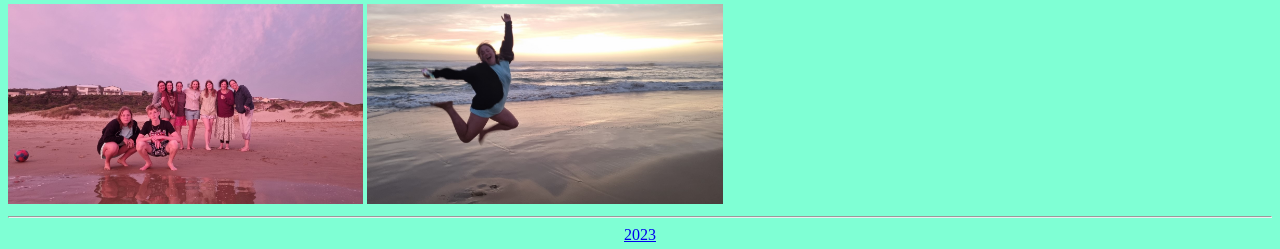
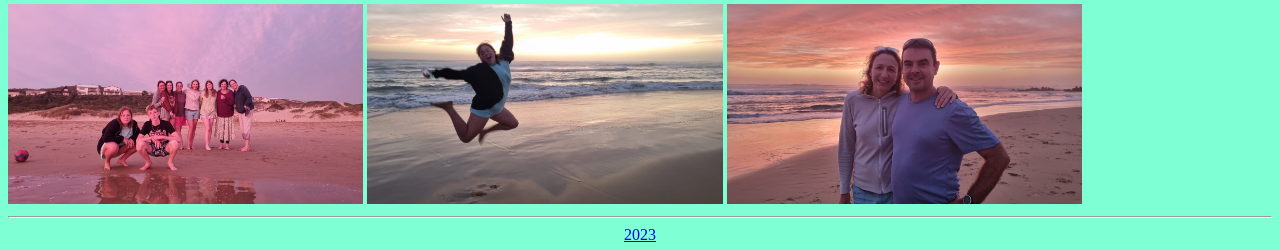
Before and after one commit to Kirkelbee/christmas-2024, a plain HTML site: page 2022.html in a window 1280 px wide. Shown: the part 675-924 px from the top of the page. Drawn offline with Linux system fonts and the light colour scheme.

Commit message:
Update 2022.html

```diff
--- a/2022.html
+++ b/2022.html
@@ -24,6 +24,7 @@
     <img src="./images/2022_11.jpg" alt="blah">
     <img src="./images/2022_12.jpg" alt="blah">
     <img src="./images/2022_13.jpg" alt="blah">
+    <img src="./images/2022_14.jpg" alt="blah">
 
     <hr/>
 
```
